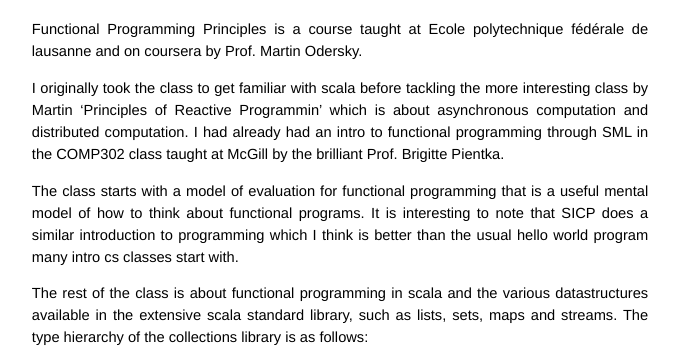
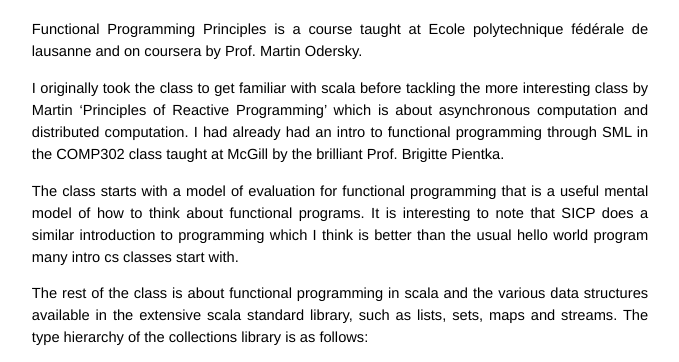
Before and after one commit to jonfk/jonfk.ca, a Jekyll site: the page built from _posts/2015-02-23-What-I-learned-from-Functional-Programming-Principles-by-Martin-Odersky.md, in a window 1280 px wide. Shown: the part 136-498 px from the top of the page, without its empty margins (300-979 px from the left). Built offline with Jekyll 4.4.1, drawn with Linux system fonts in a browser that asks for light colours; Markdown is read by kramdown in place of the engine named in the settings.

Commit message:
fixed typos in post/2015-02-23

```diff
--- a/_posts/2015-02-23-What-I-learned-from-Functional-Programming-Principles-by-Martin-Odersky.md
+++ b/_posts/2015-02-23-What-I-learned-from-Functional-Programming-Principles-by-Martin-Odersky.md
@@ -8,7 +8,7 @@ Functional Programming Principles is a course taught at Ecole polytechnique féd
 on coursera by Prof. Martin Odersky.
 
 I originally took the class to get familiar with scala before tackling the more interesting
-class by Martin 'Principles of Reactive Programmin' which is about asynchronous computation and
+class by Martin 'Principles of Reactive Programming' which is about asynchronous computation and
 distributed computation. I had already had an intro to functional programming through SML in the
 COMP302 class taught at McGill by the brilliant Prof. Brigitte Pientka.
 
@@ -17,7 +17,7 @@ model of how to think about functional programs. It is interesting to note that
 introduction to programming which I think is better than the usual hello world program many intro
 cs classes start with.
 
-The rest of the class is about functional programming in scala and the various datastructures
+The rest of the class is about functional programming in scala and the various data structures
 available in the extensive scala standard library, such as lists, sets, maps and streams.
 The type hierarchy of the collections library is as follows:
 
```
